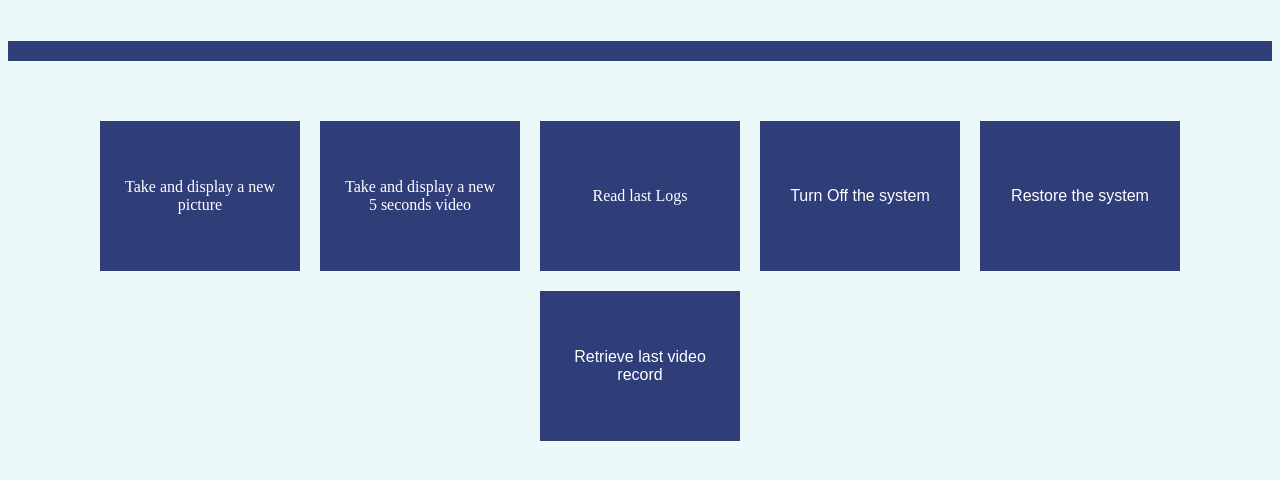
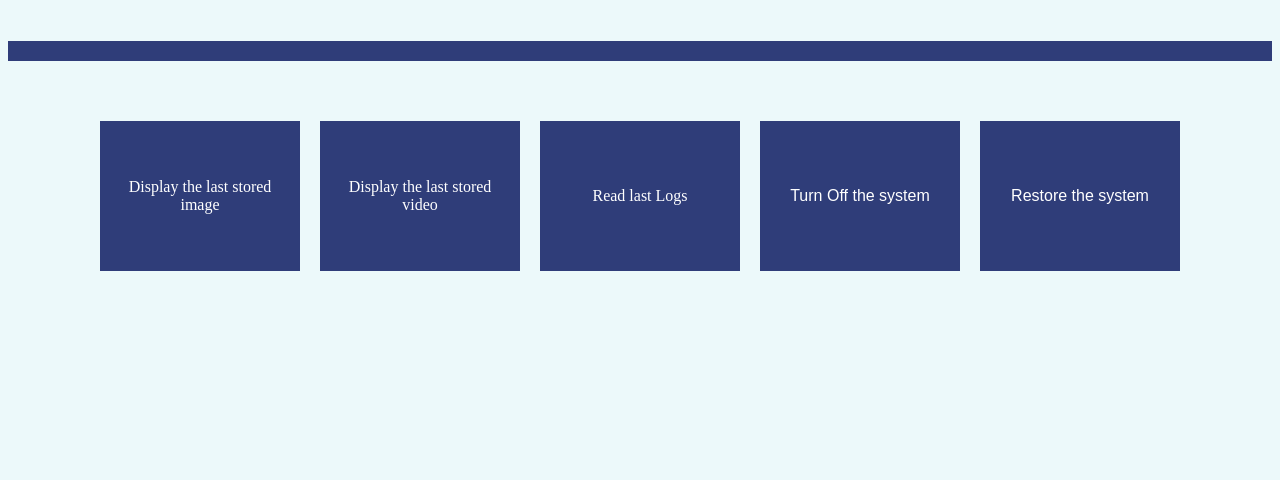
Before and after one commit to anhtu-pham/Surveillance-System, a Flask app: page /main in a window 1280 px wide. Shown: the part 267-747 px from the top of the page. Run offline with Flask 3, Linux system fonts and the light colour scheme; a user stored in the database is signed in.

Commit message:
updated the main html

```diff
--- a/camera_app/src/templates/main.html
+++ b/camera_app/src/templates/main.html
@@ -88,25 +88,19 @@
 
     <div class="box-container">
         <div class="box">
-            <a href="{{ url_for('take_picture') }}">Take and display a new picture</a>
+            <a href="{{ url_for('take_picture') }}">Display the last stored image</a>
         </div>
         <div class="box">
-            <a href="{{ url_for('take_video') }}">Take and display a new 5 seconds video</a>
+            <a href="{{ url_for('take_video') }}">Display the last stored video</a>
         </div>
         <div class="box">
             <a href="{{ url_for('logs') }}">Read last Logs</a>
         </div>
-        <!-- Placeholder button for turning off the system -->
         <div class="box">
             <button onclick="alert('Function not implemented yet.');">Turn Off the system</button>
         </div>
-        <!-- Placeholder button for restoring the system -->
         <div class="box">
             <button onclick="alert('Function not implemented yet.');">Restore the system</button>
-        </div>
-        <!-- Placeholder button for retrieving last video record -->
-        <div class="box">
-            <button onclick="alert('Function not implemented yet.');">Retrieve last video record</button>
         </div>
     </div>
 </body>
```
Also changed, not shown: 3 other files.
